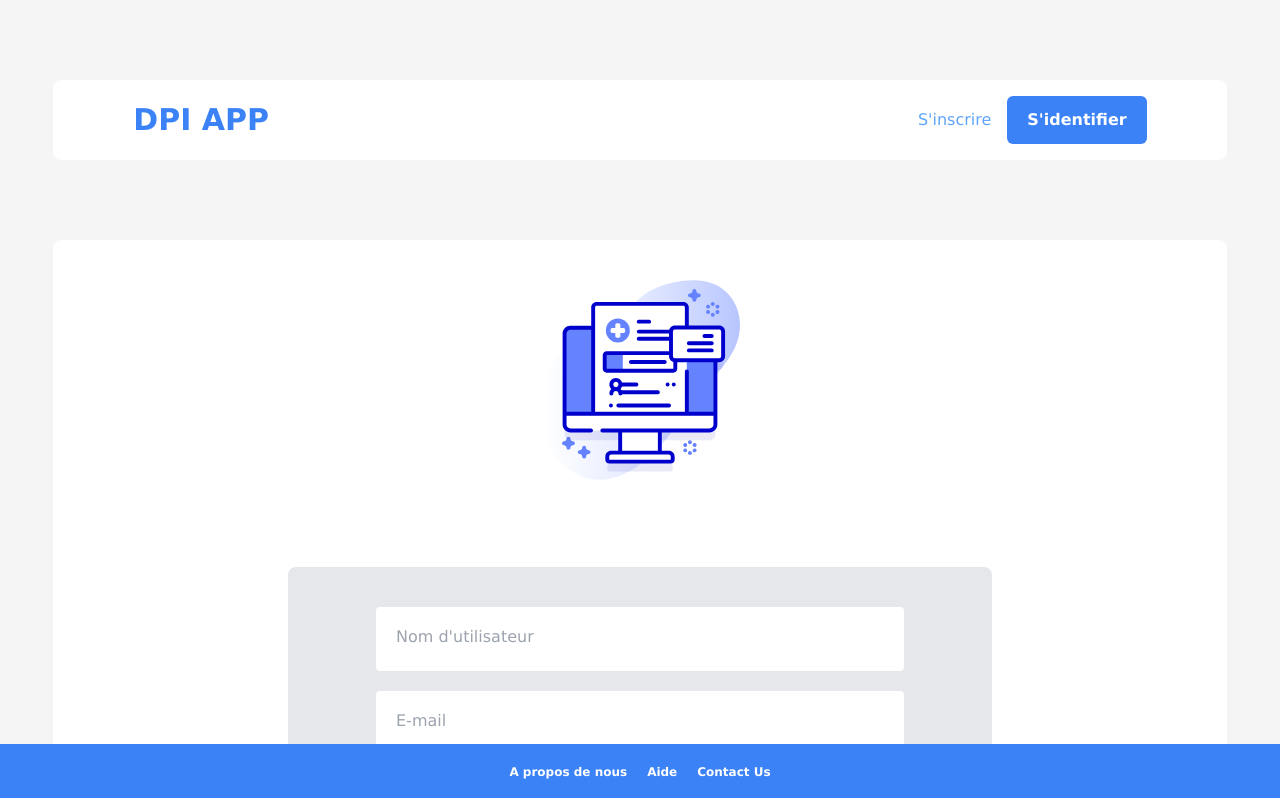
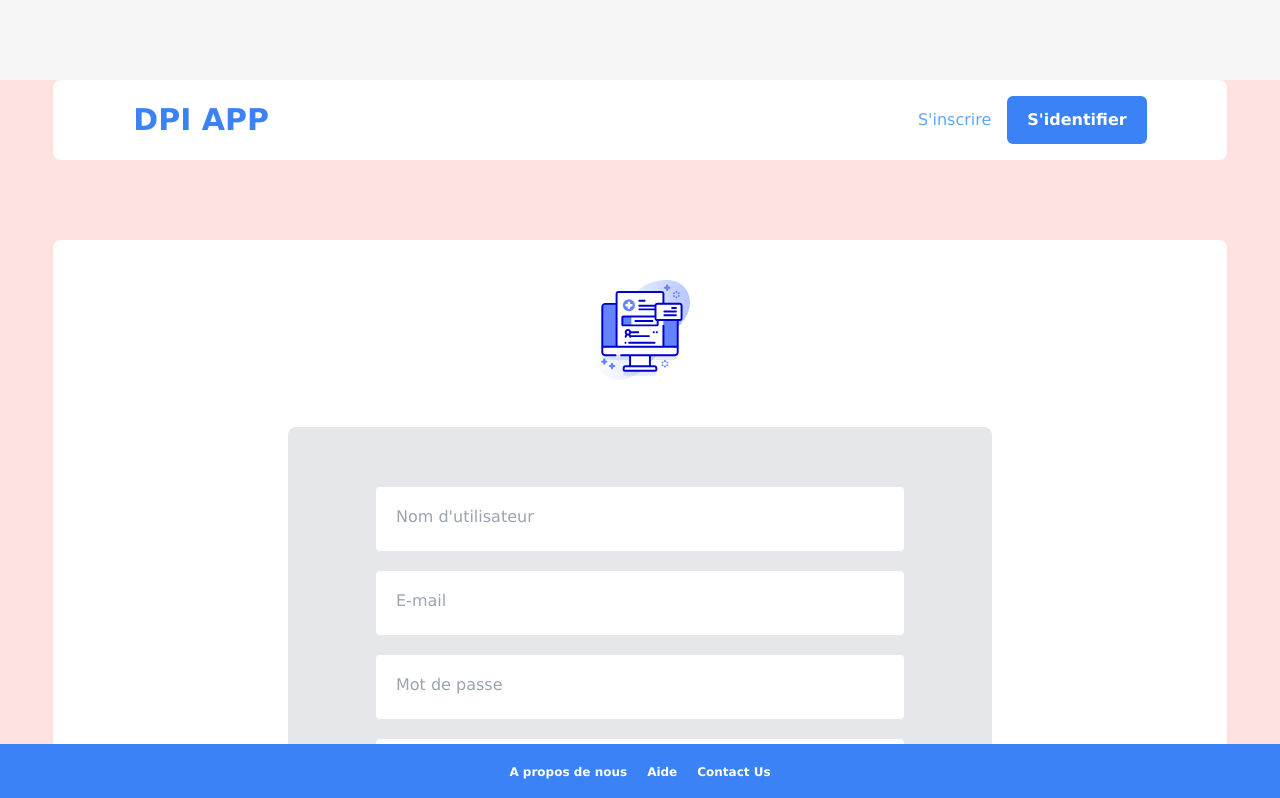
Before and after one commit to ikramkharbouch/DPI_APP, a Next.js app in the folder client/: page /register in a window 1280 px wide. Shown: the top 798 px of the page. Built offline with nearby package versions, Linux system fonts and the light colour scheme.

Commit message:
Update styling

```diff
--- a/client/components/Calendar.js
+++ b/client/components/Calendar.js
@@ -57,7 +57,7 @@ const Calendar = ({ classnames, closeCalendar }) => {
     }
 
     return (<>
-        <div className={`${classnames} text-3xl text-center bg-white h-3/4 md:h-4/6 lg:h-3/6 w-5/6 lg:w-full z-10 rounded mx-auto shadow-2xl absolute ml-auto mr-auto left-0 right-0 mt-14`}>
+        <div className={`${classnames} text-3xl text-center bg-white h-3/4 md:h-4/6 lg:h-3/6 w-4/5 z-10 rounded mx-auto shadow-2xl absolute ml-auto mr-auto left-0 right-0 mt-14`}>
             {errorMsg && <Card Message={errorMsg} classnames="text-sm lg:text-base bg-red-100 text-red-400 border-red-300 mx-auto" iconColor="red"/>}
             {successMsg && <Card Message={successMsg} classnames="text-sm lg:text-base bg-green-100 text-green-400 border-green-300 mx-auto" iconColor="green"/>}
             <FontAwesomeIcon icon={faTimes} color="red" onClick={closeCalendar} size="xs" className='cursor-pointer float-right mr-10 mt-5' />
--- a/client/components/ModalBox.js
+++ b/client/components/ModalBox.js
@@ -86,7 +86,7 @@ const ModalBox = ({ classnames, closeBox }) => {
     const [numberRegion, setNumberRegion] = useState('+212')
 
     return (<>
-        <div className={`${classnames} text-3xl text-center bg-white h-11/12 mb-10 md:h-3/6 lg:h-3/6 w-5/6 z-10 rounded mx-auto shadow-2xl absolute ml-auto mr-auto left-0 right-0 mt-14`}>
+        <div className={`${classnames} text-3xl text-center bg-white h-screen mb-10 md:h-3/6 lg:h-3/5 w-5/6 z-10 rounded mx-auto shadow-2xl absolute ml-auto mr-auto left-0 right-0 mt-14`}>
             <FontAwesomeIcon icon={faTimes} color="red" onClick={closeBox} size="xs" className='cursor-pointer float-right mr-10 mt-5' />
             <h1 className="text-gray-600 text-xl mt-10 font-bold">Add patient</h1>
             <div className="mx-auto text-center">
--- a/client/pages/home.js
+++ b/client/pages/home.js
@@ -1,4 +1,4 @@
-import LoggedinMenu from '../components/LoggedinMenu'
+import LoggedinMenu from '../components/loggedinMenu'
 import { FontAwesomeIcon } from '@fortawesome/react-fontawesome'
 import { faSearch, faPlus, faCalendar } from '@fortawesome/free-solid-svg-icons'
 import ModalBox from '../components/ModalBox'
@@ -85,16 +85,16 @@ const Home = () => {
             </div>
             <ModalBox classnames={hiddenModal} onClick={addPatient} closeBox={closeBox} />
             <Calendar classnames={hiddenCalendar} closeCalendar={closeCalendar} />
-            <div className="w-5/6 lg:w-11/12 h-3/5 lg:h-3/4 bg-white mx-auto flex flex-wrap flex-col mt-4 lg:mt-20 rounded-lg items-center lg:px-32 gap">
+            <div className="w-5/6 lg:w-11/12 h-screen lg:h-3/4 bg-white mx-auto flex flex-wrap flex-col mt-4 lg:mt-20 rounded-lg items-center lg:px-32 gap">
                 <div className="pt-10 w-11/12 flex flex-wrap mx-auto text-center items-center">
                     <form className="w-full ml-0">
                         <input type="text" placeholder="search" className="border w-5/6 lg:px-20 py-4 rounded-lg pl-5" />
                         <FontAwesomeIcon icon={faSearch} color="gray" size="lg" className="relative right-16 md:right-24 lg:right-20 lg:mr-10 mt-5" />
                     </form>
 
-                    <div className="mr-20 mx-auto lg:mx-0 hidden lg:flex mt-10">
-                        <button className="px-4 py-2 lg:px-7 lg:py-2 rounded bg-green-300 text-white font-bold mr-5 mt-5 lg:mt-0" onClick={addPatient}>Add Patient</button>
-                        <button className="px-4 py-2 lg:px-7 lg:py-2 rounded bg-blue-500 text-white font-bold" onClick={setAppointment}>Set Appointment</button>
+                    <div className="hidden lg:flex mx-auto w-1/3 gap-4 mt-10">
+                        <button className="px-4 py-2 lg:px-7 lg:py-2 rounded bg-green-300 text-white font-bold mx-auto" onClick={addPatient}>Add Patient</button>
+                        <button className="px-4 py-2 lg:px-7 lg:py-2 rounded bg-blue-500 text-white font-bold mx-auto" onClick={setAppointment}>Set Appointment</button>
                     </div>
 
                     <div className="flex lg:hidden gap-2 mx-auto mr-auto mt-10">
@@ -109,4 +109,6 @@ const Home = () => {
     </>);
 }
 
-export default withAuth(Home);
+// export default withAuth(Home);
+
+export default Home;
--- a/client/pages/login.js
+++ b/client/pages/login.js
@@ -76,12 +76,12 @@ const Login = ({cookies}) => {
                     <li className="hover:bg-gray-700 bg-blue-500 mx-auto py-4 rounded mt-4 w-full">S'identifier</li>
                 </ul>
             </div>
-            <div className="w-5/6 lg:w-11/12 h-4/5 lg:h-4/5 bg-white mx-auto mt-4 lg:mt-20 rounded-lg flex flex-col items-center">
+            <div className="w-5/6 lg:w-11/12 h-4/5 lg:h-screen bg-white mx-auto mt-4 lg:mt-20 rounded-lg flex flex-col items-center">
                 {errorMsg && <Card Message={errorMsg} classnames="bg-red-100 text-red-400 border-red-300" iconColor="red" />}
                 {successMsg && <Card Message={successMsg} classnames="bg-green-100 text-green-400 border-green-300" iconColor="green" />}
                 <div className="w-1/2 mx-auto text-center mt-10"><Image src={medicalRecord} width={100}
                     height={100} layout="intrinsic" alt="Picture of the medical record" /></div>
-                <div className="mt-5 lg:mt-20 w-full lg:w-3/5 h-3/6 lg:h-2/4 lg:bg-gray-200 rounded-lg mx-auto text-center">
+                <div className="mt-5 lg:mt-10 w-full lg:w-3/5 h-3/6 lg:h-2/3 lg:bg-gray-200 rounded-lg mx-auto text-center">
                     <form className="max-w-full grid lg:mt-14 justify-items-stretch w-3/4 mx-auto text-center" onSubmit={handleSubmit}>
 
                         <input type="text" className="py-2 mt-5 pl-5 lg:py-5 rounded border lg:border-0" placeholder="Nom d'utilisateur" value={username} onChange={(e) => setUsername(e.target.value)} />
--- a/client/pages/register.js
+++ b/client/pages/register.js
@@ -66,7 +66,7 @@ const Register = () => {
     }
 
     return (<>
-        <div className="h-screen">
+        <div className="h-full bg-red-100">
             <Menu showMenu={showMenu} />
             <div id="menu-items" className={`${hiddenMenu} border-2 border-blue-400 text-white font-medium w-5/6 mt-4 h-48 opacity  rounded-lg mx-auto text-center my-auto`}>
                 <ul className="p-2">
@@ -78,10 +78,10 @@ const Register = () => {
             <div className="w-5/6 lg:w-11/12 h-4/5 lg:h-4/5 bg-white mx-auto mt-4 lg:mt-20 rounded-lg flex flex-col items-center">
                 {errorMsg && <Card Message={errorMsg} classnames="bg-red-100 text-red-400 border-red-300" iconColor="red" />}
                 {successMsg && <Card Message={successMsg} classnames="bg-green-100 text-green-400 border-green-300" iconColor="green" />}
-                <div className="w-1/2 mx-auto text-center mt-10"><Image src={medicalRecord} width={200}
-                    height={200} layout="intrinsic" alt="Picture of the medical record" /></div>
-                <div className="mt-20 w-full lg:w-3/5 h-3/6 lg:h-2/4 lg:bg-gray-200 rounded-lg mx-auto text-center">
-                    <form className="max-w-full grid lg:mt-5 justify-items-stretch w-3/4 mx-auto text-center" onSubmit={handleForm}>
+                <div className="w-1/2 mx-auto text-center mt-10"><Image src={medicalRecord} width={100}
+                    height={100} layout="intrinsic" alt="Picture of the medical record" /></div>
+                <div className="mt-10 w-full lg:w-3/5 h-3/6 lg:h-3/5 lg:bg-gray-200 rounded-lg mx-auto text-center">
+                    <form className="max-w-full grid lg:mt-10 justify-items-stretch w-3/4 mx-auto text-center" onSubmit={handleForm}>
 
                         <input type="text" className="py-2 pl-5 mt-5 lg:py-5 rounded border lg:border-0" placeholder="Nom d'utilisateur" value={username} onChange={(e) => setUsername(e.target.value)} />
                         <input type="text" className="py-2 mt-5 pl-5 lg:py-5 rounded border lg:border-0" placeholder="E-mail" value={email} onChange={(e) => setEmail(e.target.value)} />
--- a/client/styles/globals.css
+++ b/client/styles/globals.css
@@ -5,7 +5,14 @@
 
 body {
   background-color: #f5f5f5;
-  height: 100vw;
+}
+
+html,
+body,
+body > div:first-child,
+div#__next,
+div#__next > div {
+  height: 80vw;
 }
 
 * {
```
